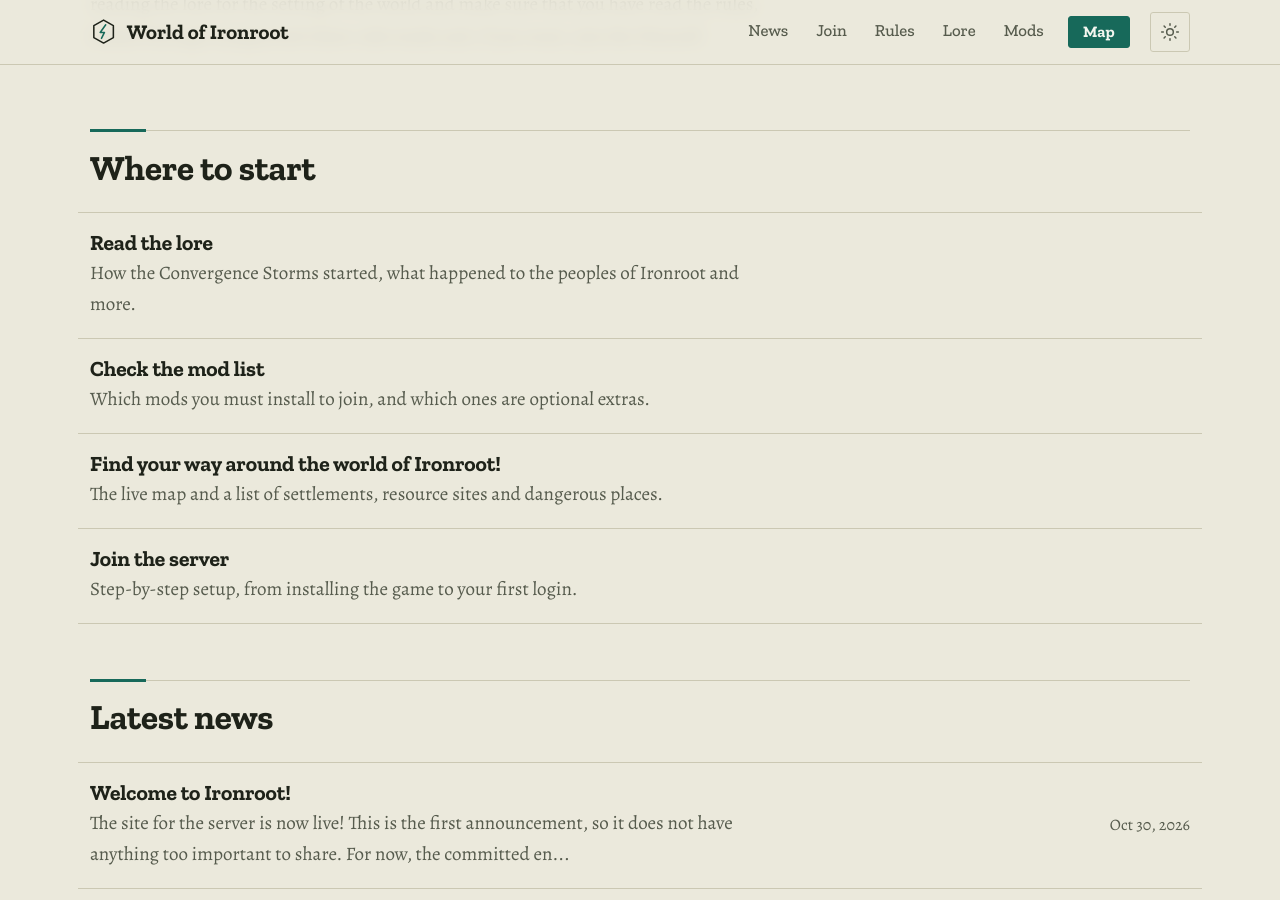
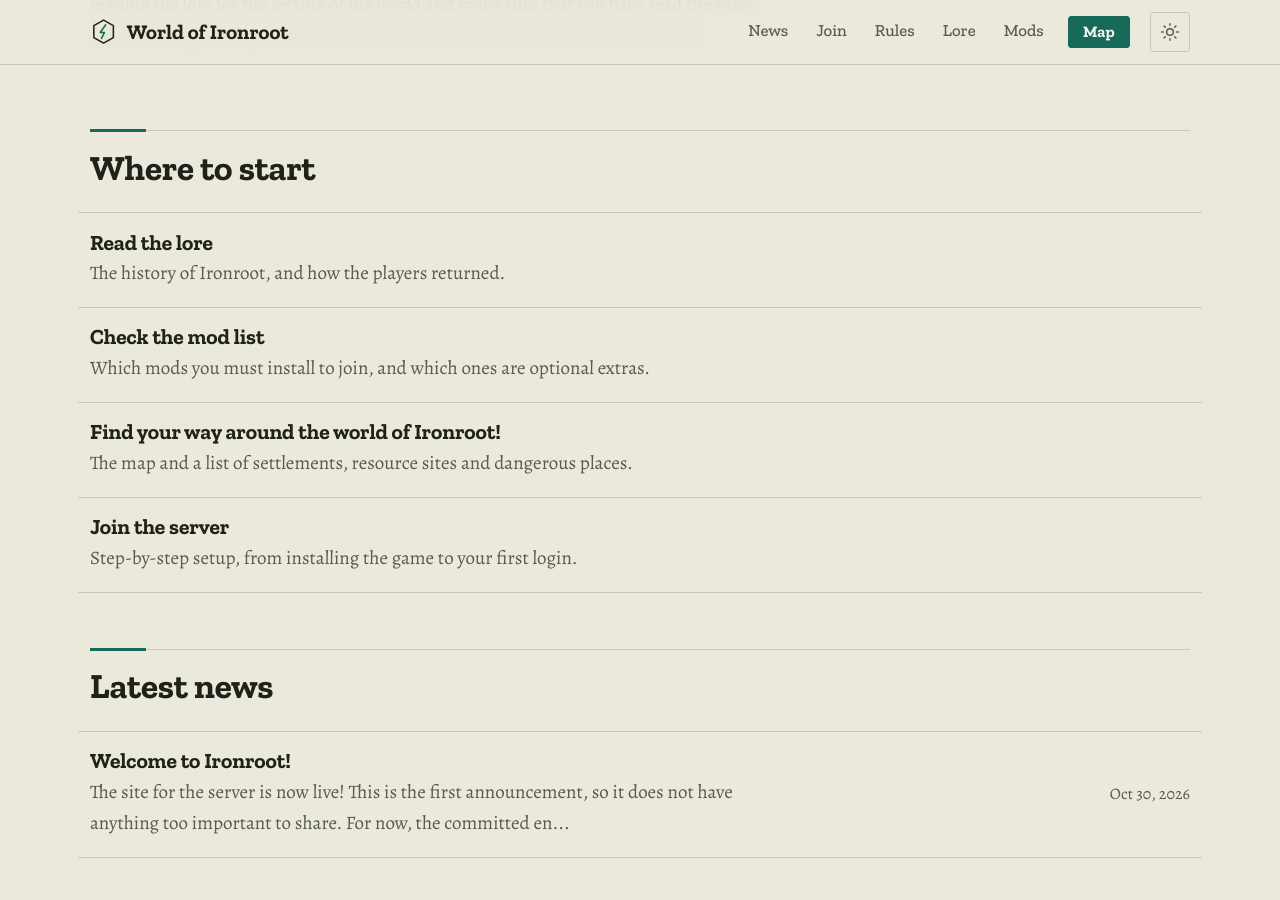
Before and after one commit to Rhyagelle/World-of-Ironroot, a Jekyll site: the page built from index.html, in a window 1280 px wide and 900 px high, scrolled down 983 px. Built offline with Jekyll 4.4.1, drawn with Linux system fonts in a browser that asks for light colours.

Commit message:
Update index.html

```diff
--- a/index.html
+++ b/index.html
@@ -8,13 +8,13 @@ intro: |
 start:
   - title: Read the lore
     url: /lore/
-    text: How the Convergence Storms started, what happened to the peoples of Ironroot and more.
+    text: The history of Ironroot, and how the players returned.
   - title: Check the mod list
     url: /mods/
     text: Which mods you must install to join, and which ones are optional extras.
   - title: Find your way around the world of Ironroot!
     url: /map/
-    text: The live map and a list of settlements, resource sites and dangerous places.
+    text: The map and a list of settlements, resource sites and dangerous places.
   - title: Join the server
     url: /join/
     text: Step-by-step setup, from installing the game to your first login.
```
